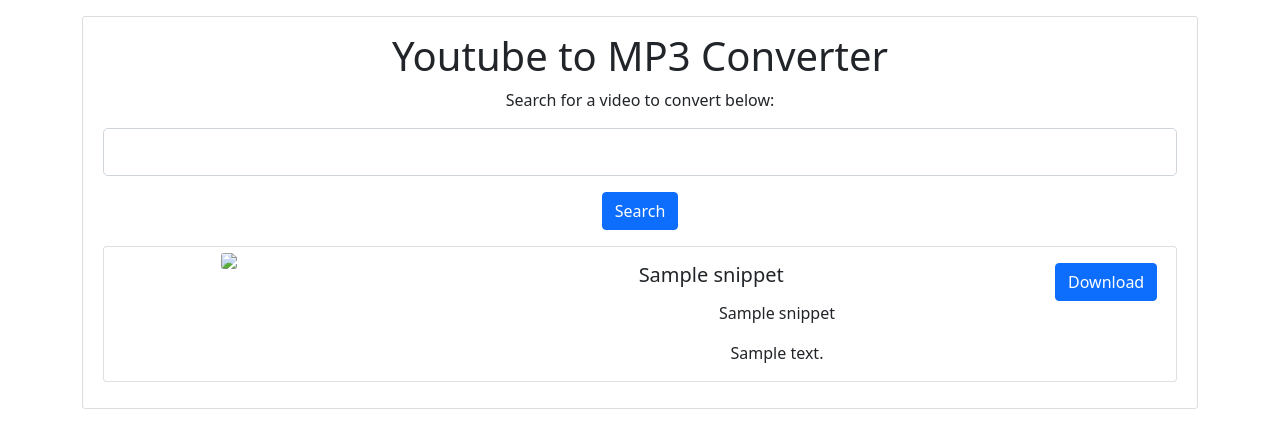
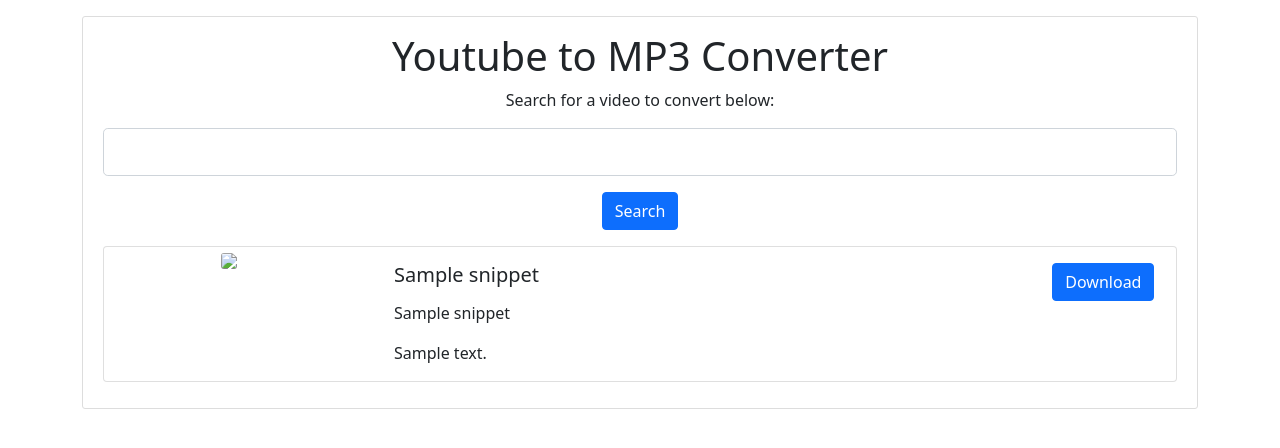
Before and after one commit to pranavrao145/yt-mp3-converter, a Flask app: template application/templates/home.html in a window 1280 px wide. Shown: the top 448 px of the page. Run offline with Flask 2, Linux system fonts and the light colour scheme; the template is opened without the code that fills it: values that come from a table or form of the project are taken from there, most other values are stand-ins (such as "Sample title", 1, 10 or a date in 2020).

Commit message:
fixed formattings

```diff
--- a/application/templates/home.html
+++ b/application/templates/home.html
@@ -33,7 +33,7 @@
                 <img src="{{ item["snippet"]["thumbnails"]["high"]["url"] }}" class="card-img">
             </div>
             <div class="col-md-9">
-                <div class="card-body text-left">
+                <div class="card-body text-start">
                     <div class="row">
                         <div class="col-10">
                             <h5 class="card-title">{{ item["snippet"]["title"] }}</h5>
```
